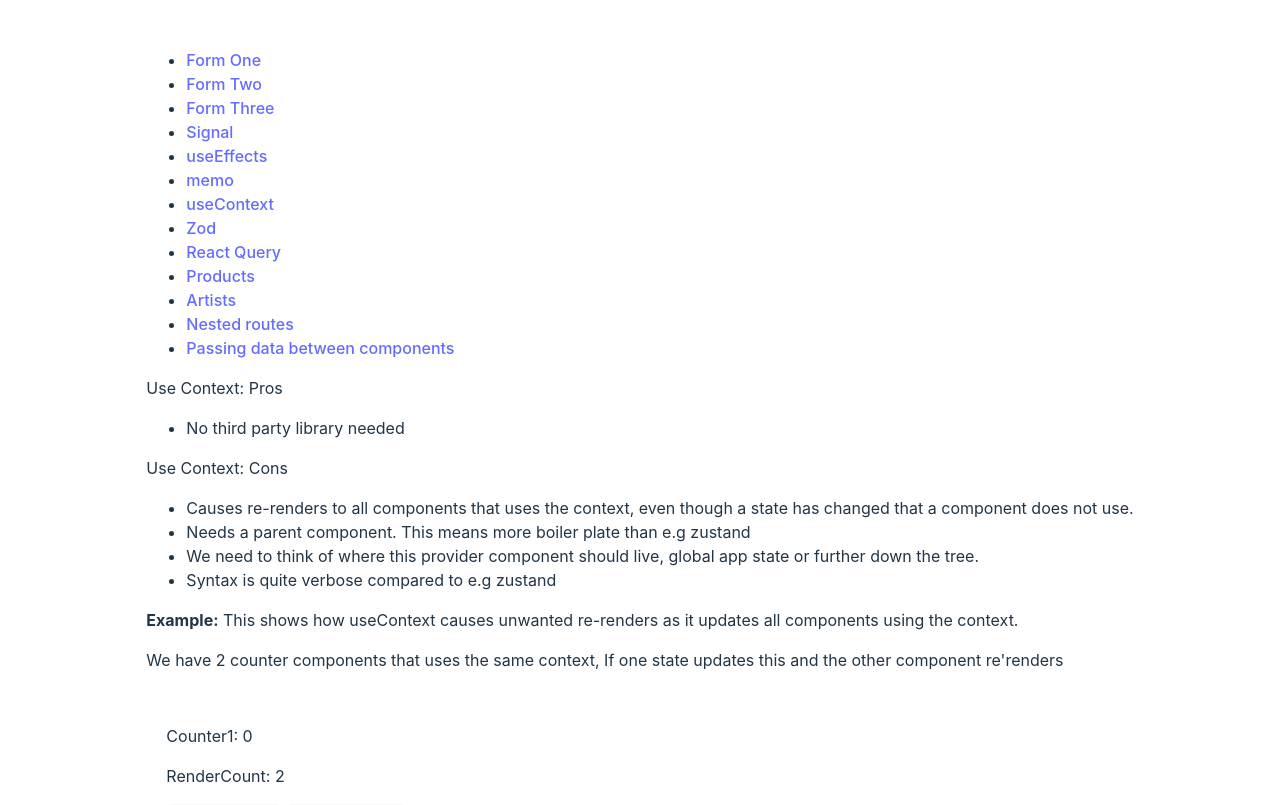
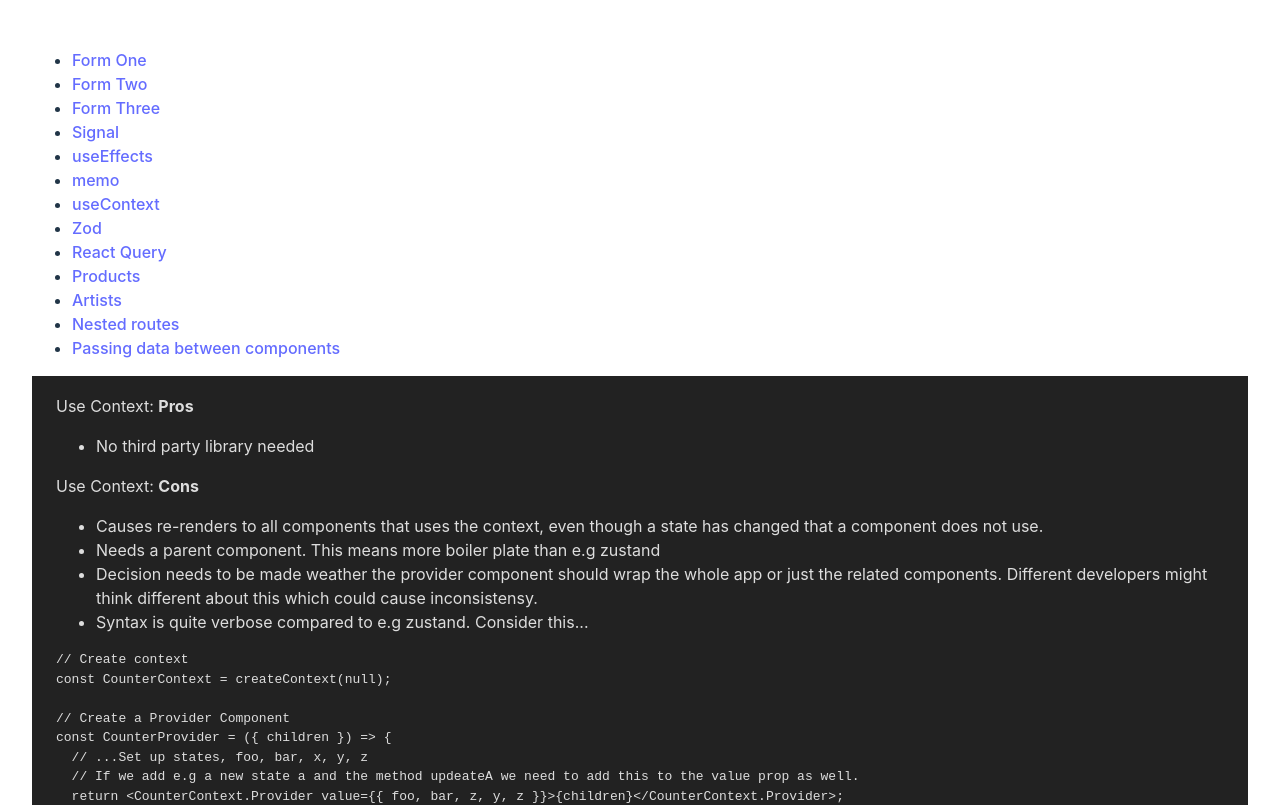
Before and after one commit to rickardd/react-sandbox, a React (Vite) app: page /use-context in a window 1280 px wide. Shown: the top 805 px of the page. Built offline with nearby package versions, Linux system fonts and the light colour scheme.

Commit message:
Uprate comments and add markdown

```diff
--- a/package.json
+++ b/package.json
@@ -16,7 +16,10 @@
     "react": "^19.0.0",
     "react-dom": "^19.0.0",
     "react-hook-form": "^7.54.2",
+    "react-markdown": "^9.0.3",
     "react-router-dom": "^7.1.3",
+    "react-syntax-highlighter": "^15.6.1",
+    "styled-components": "^6.1.15",
     "vite-plugin-preact": "^0.2.1",
     "zod": "^3.24.1",
     "zustand": "^5.0.3"
--- a/src/components/Context.tsx
+++ b/src/components/Context.tsx
@@ -1,4 +1,5 @@
 import { createContext, useState, useContext, useRef, memo } from "react";
+import ReactMarkdown from "react-markdown";
 
 // Create context
 const CounterContext = createContext(null);
@@ -94,8 +95,51 @@ const Output = () => {
   );
 };
 
+const markdownContent = `
+Use Context: **Pros**
+
+- No third party library needed
+
+Use Context: **Cons**
+
+- Causes re-renders to all components that uses the context, even though a state has changed that a component does not use.
+- Needs a parent component. This means more boiler plate than e.g zustand
+- Decision needs to be made weather the provider component should wrap the whole app or just the related components. Different developers might think different about this which could cause inconsistensy.
+- Syntax is quite verbose compared to e.g zustand. Consider this...
+
+\`\`\`jsx
+// Create context
+const CounterContext = createContext(null);
+
+// Create a Provider Component
+const CounterProvider = ({ children }) => {
+  // ...Set up states, foo, bar, x, y, z
+  // If we add e.g a new state a and the method updeateA we need to add this to the value prop as well.
+  return <CounterContext.Provider value={{ foo, bar, z, y, z }}>{children}</CounterContext.Provider>;
+};
+
+// Wrap component
+return (
+  <CounterProvider>
+    <MyComponent />
+  </CounterProvider>
+)
+\`\`\`
+
+---
+
+**Example:** This shows how useContext causes unwanted re-renders as it updates all components using the context.**
+
+We have 2 counter components that uses the same context, If one state updates this and the other component re'renders
+`;
+
 export const Context = () => {
   return (
+    <>
+      <div style={{ backgroundColor: "#222", color: "#ddd", padding: "2px 24px" }}>
+        <ReactMarkdown>{markdownContent}</ReactMarkdown>
+      </div>
+
       <CounterProvider>
         <p>Use Context: Pros</p>
         <ul>
@@ -120,5 +164,6 @@ export const Context = () => {
         <CounterComponentMemo />
         <Output />
       </CounterProvider>
+    </>
   );
 };
```
Also changed, not shown: 1 other file (tests, documents, lock files or other folders). Lines whose indentation alone changed are shown as unchanged.
